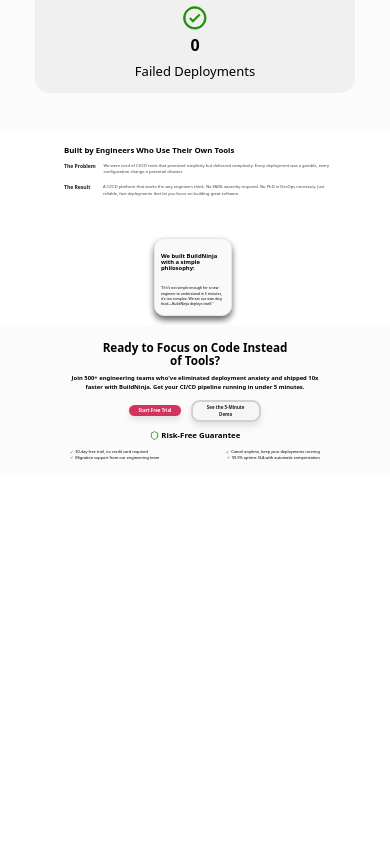
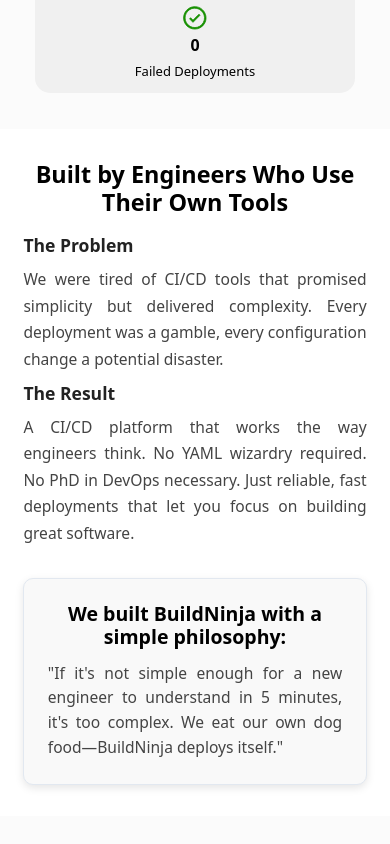
Before and after one commit to chiragbitoni/buildninja-website, a Next.js app: page / in a window 390 px wide. Shown: the part 4200-5044 px from the top of the page. Before the commit the page ends 4676 px from the top, so only its background shows below. Built offline with nearby package versions, Linux system fonts and the light colour scheme.

Commit message:
Hero-Seventh and Hero-Eight

```diff
--- a/src/app/components/Home/Sections/Eighth/Eighth.css
+++ b/src/app/components/Home/Sections/Eighth/Eighth.css
@@ -1,11 +1,11 @@
 .eighthSection {
     display: flex;
     align-items: center;
-    justify-content: space-between;
+    justify-content: center;
     width: 100vw;
     max-width: 100%;
     height: auto;
-    padding: 2vw 10vw 4vw 10vw;
+    padding: 4vw 10vw;
     background: #FBFBFB;
     box-sizing: border-box;
     position: relative;
@@ -22,34 +22,31 @@
 }
 
 .eighthContent {
-    flex: 1 1 55%;
+    flex: 1;
     z-index: 2;
 }
 
 .eighthTitle {
     text-align: center;
-    font-size: 3.0vw;
-     margin: 2vw 16vw;
+    font-size: 2.5vw;
+    margin: 2vw 16vw;
     font-weight: 600;
-    line-height: 1.1;
+    line-height: 1.2;
 }
 
-.eightSubTitle{
+.eightSubTitle {
     text-align: center;
-    font-size: 1.5vw;
+    font-size: 1.4vw;
     font-weight: 600;
-    margin:0 8vw 2vw 8vw;
-    /* margin-bottom: 2vw; */
+    margin: 0 8vw 2vw 8vw;
 }
 
-.eighth-inner-grid{
-    justify-self: center;
+.eighth-inner-grid {
     display: flex;
     align-items: center;
-    gap: 0.5vw;
     justify-content: center;
+    gap: 1vw;
 }
-
 
 .eightPrimaryBtn {
     display: inline-block;
@@ -60,8 +57,9 @@
     padding: 0.6vw 2.4vw;
     border-radius: 2.2vw;
     text-decoration: none;
+    border: none;
     box-shadow: 0 4px 6px rgba(0, 0, 0, 0.1);
-    margin-right: 1vw;
+    cursor: pointer;
 }
 
 .eightPrimaryBtn:hover {
@@ -71,69 +69,216 @@
 .eightDemoBtn {
     display: inline-block;
     background: #f6f6f6;
-    width: 18vw;
     color: #202226;
     font-weight: 700;
     font-size: 1.15vw;
     padding: 0.6vw 2.4vw;
     border-radius: 2.2vw;
-    text-decoration: none;
     border: 2px solid #d1d1d1;
+    box-shadow: 0 4px 6px rgba(0, 0, 0, 0.1);
+    cursor: pointer;
     transition: border 0.19s;
-    box-shadow: 0 4px 6px rgba(0, 0, 0, 0.1);
-    margin-left: 1vw;
 }
 
 .eightDemoBtn:hover {
     background: #fff;
 }
 
-.eighthSecondTitleContainer{
-    justify-self: center;
+.eighthSecondTitleContainer {
     display: flex;
     align-items: center;
-    gap: 0.5vw;
     justify-content: center;
-    margin: 2vw 0 2vw 0;
+    gap: 0.8vw;
+    margin: 3vw 0 2vw 0;
 }
 
-.eightSecondTitleIcon{
-    height:2.5vw;
-    width: 2.5vw;
+.eightSecondTitleIcon {
+    height: 2.8vw;
+    width: 2.8vw;
 }
 
-.eightSecondTitle{
+.eightSecondTitle {
     text-align: center;
     font-size: 2vw;
     font-weight: 600;
 }
 
+.eightListGrid {
+    display: flex;
+    flex-wrap: wrap;
+    justify-content: space-between;
+    gap: 1.5vw;
+    margin: 0 8vw;
+}
+
 .eightListContainer {
-    margin:0 8vw;
-  display: flex;
-  align-items: center;
-  gap: 0.5vw;
-  box-sizing: border-box;
+    display: flex;
+    align-items: center;
+    gap: 1vw;
+    box-sizing: border-box;
+    flex: 1 1 45%;
+}
+
+.eightListContainer.rightAlign {
+    justify-content: flex-end;
+    text-align: right;
 }
 
 .eightTickIcon {
-  height: 0.8vw;
-  width: 0.8vw;
-}
-
-.eightListGrid {
-  display: flex;
-  flex-wrap: wrap;
-  justify-content: space-between;
+    height: 1.3vw;
+    width: 1.3vw;
 }
 
 .eighthList {
-  list-style-type: none;
-  font-size: 1vw;
-  margin: 0;
+    list-style-type: none;
+    font-size: 1.2vw;
+    margin: 0;
+    color: #222;
 }
 
-.eightListContainer.rightAlign {
-  justify-content: flex-end;
-  text-align: right;
+@media (max-width: 600px) {
+    .eighthSection {
+        padding: 10vw 6vw;
+    }
+
+    .eighthTitle {
+        font-size: 6vw;
+        margin: 4vw 0;
+        line-height: 1.3;
+    }
+
+    .eightSubTitle {
+        font-size: 3vw;
+        margin: 0 4vw 6vw 4vw;
+    }
+
+    .eighth-inner-grid {
+        flex-direction: column;
+        gap: 4vw;
+    }
+
+    .eightPrimaryBtn,
+    .eightDemoBtn {
+        border-radius: 6vw;
+        text-align: center;
+        font-size: 2.5vw;
+        padding: 1vw 8vw;
+    }
+
+    .eighthSecondTitleContainer {
+        flex-direction: column;
+        gap: 2vw;
+        margin: 6vw 0 4vw 0;
+    }
+
+    .eightSecondTitleIcon {
+        height: 8vw;
+        width: 8vw;
+    }
+
+    .eightSecondTitle {
+        font-size: 4vw;
+    }
+
+    .eightListGrid {
+        flex-direction: column;
+        gap: 5vw;
+        margin: 0;
+    }
+
+    .eightListContainer,
+    .eightListContainer.rightAlign {
+        justify-content: flex-start;
+        text-align: left;
+    }
+
+    .eightTickIcon {
+        height: 4vw;
+        width: 4vw;
+    }
+
+    .eighthList {
+        font-size: 3vw;
+        line-height: 1.5;
+    }
 }
+
+@media (min-width: 601px) and (max-width: 1024px) {
+    .eighthSection {
+        padding: 6vw 8vw;
+    }
+
+    .eighthTitle {
+        font-size: 4vw;
+        margin: 2vw 0;
+    }
+
+    .eightSubTitle {
+        font-size: 2.6vw;
+        margin: 5vw 0 3vw 0;
+    }
+
+    .eightPrimaryBtn,
+    .eightDemoBtn {
+        margin-top: 2vw;
+        font-size: 2.3vw;
+        padding: 1.4vw 4vw;
+        border-radius: 4vw;
+    }
+
+    .eightSecondTitleIcon {
+        height: 4.5vw;
+        width: 4.5vw;
+        margin-top: 2vw;
+    }
+
+    .eightSecondTitle {
+        margin-top: 2vw;
+        font-size: 3vw;
+    }
+
+    .eightListGrid {
+        justify-content: center;
+        gap: 3vw;
+    }
+
+    .eightListContainer {
+        flex: 1 1 45%;
+        justify-content: flex-start;
+        gap: 1.5vw;
+    }
+
+    .eightTickIcon {
+        height: 3vw;
+        width: 3vw;
+    }
+
+    .eighthList {
+        text-align: left;
+        font-size: 2vw;
+        line-height: 1.5;
+    }
+}
+
+@media (min-width: 1280px) {
+    .eighthTitle {
+        font-size: 2.2vw;
+    }
+
+    .eightSubTitle {
+        font-size: 1.3vw;
+    }
+
+    .eightSecondTitle {
+        font-size: 1.8vw;
+    }
+
+    .eightTickIcon {
+        height: 1vw;
+        width: 1vw;
+    }
+
+    .eighthList {
+        font-size: 1.1vw;
+    }
+}
--- a/src/app/components/Home/Sections/Seventh/Seventh.css
+++ b/src/app/components/Home/Sections/Seventh/Seventh.css
@@ -1,11 +1,11 @@
 .seventhSection {
     display: flex;
     align-items: center;
-    justify-content: space-between;
+    justify-content: center;
     width: 100vw;
     max-width: 100%;
     height: auto;
-    padding: 2vw 12vw 0vw 14vw;
+    padding: 3vw 10vw;
     background: #FFFFFF;
     box-sizing: border-box;
     position: relative;
@@ -22,44 +22,29 @@
 }
 
 .seventhContent {
-    flex: 1 1 55%;
+    flex: 1;
     z-index: 2;
 }
 
 .seventhTitle {
-    font-size: 2.0vw;
+    font-size: 2vw;
     margin-bottom: 2vw;
     font-weight: 600;
-    line-height: 1.1;
+    line-height: 1.2;
 }
 
 .seventh-simple-grid {
     display: grid;
-    grid-template-columns: 1fr;
-    gap: 2rem;
-    margin: 2.4vw;
-}
-
-@media (min-width: 768px) {
-    .seventh-simple-grid {
-        grid-template-columns: repeat(2, 1fr);
-    }
-}
-
-.seventh-simple-box:nth-child(2) {
-    justify-items: right;
-}
-
-@media (max-width: 768px) {
-    .seventh-simple-box:nth-child(2) {
-        justify-items: center;
-    }
+    grid-template-columns: 1fr 1fr;
+    gap: 3vw;
+    align-items: start;
 }
 
 .seventh-simple-box {
     align-items: center;
 }
 
+/* Problem / Result section */
 .pr-block {
     margin-bottom: 2vw;
 }
@@ -86,24 +71,138 @@
     flex: 1;
 }
 
+/* Card section */
 .approachContainer {
-    margin-right: 3vw;
     background-color: #F9F9F9;
-    height: 20vw;
-    width: 20vw;
+    height: auto;
+    width: 100%;
     border: 1px solid #e2e8f0;
     border-radius: 10px;
-    box-shadow: 0 4px 6px rgba(0, 0, 0, 0.6);
-    padding: 1.5vw;
+    box-shadow: 0 4px 10px rgba(0, 0, 0, 0.15);
+    padding: 2vw;
 }
 
 .seventhCardTitle {
     font-size: 1.5vw;
     font-weight: 600;
-    margin: 2vw 0 3.5vw 0;
-    line-height: 1.1;
+    margin-bottom: 1.5vw;
+    line-height: 1.2;
 }
 
 .seventhCardDescription {
-    font-size: 0.9vw;
+    font-size: 1vw;
+    color: #444;
+    line-height: 1.6;
 }
+
+@media (max-width: 600px) {
+    .seventhSection {
+        padding: 8vw 6vw;
+        flex-direction: column;
+    }
+
+    .seventhTitle {
+        font-size: 6vw;
+        margin-bottom: 4vw;
+        text-align: center;
+    }
+
+    .seventh-simple-grid {
+        grid-template-columns: 1fr;
+        gap: 6vw;
+        margin: 0;
+    }
+
+    .pr-row {
+        flex-direction: column;
+        gap: 2vw;
+    }
+
+    .pr-title {
+        font-size: 4.5vw;
+        min-width: auto;
+        text-align: center;
+    }
+
+    .pr-text {
+        font-size: 4vw;
+        text-align: justify;
+    }
+
+    .approachContainer {
+        width: 100%;
+        padding: 6vw;
+        box-shadow: 0 3px 8px rgba(0, 0, 0, 0.1);
+    }
+
+    .seventhCardTitle {
+        font-size: 5vw;
+        text-align: center;
+        margin-bottom: 3vw;
+    }
+
+    .seventhCardDescription {
+        font-size: 4vw;
+        text-align: justify;
+    }
+}
+
+@media (min-width: 601px) and (max-width: 1024px) {
+    .seventhSection {
+        padding: 6vw 8vw;
+    }
+
+    .seventhTitle {
+        font-size: 3.5vw;
+        text-align: left;
+    }
+
+    .seventh-simple-grid {
+        grid-template-columns: 1fr;
+        gap: 4vw;
+    }
+
+    .pr-title {
+        font-size: 2.5vw;
+    }
+
+    .pr-text {
+        font-size: 2.2vw;
+    }
+
+    .approachContainer {
+        width: 80%;
+        margin: 0 auto;
+        padding: 3vw;
+    }
+
+    .seventhCardTitle {
+        font-size: 3vw;
+    }
+
+    .seventhCardDescription {
+        font-size: 2vw;
+    }
+}
+
+@media (min-width: 1280px) {
+    .seventhTitle {
+        font-size: 1.8vw;
+    }
+
+    .pr-title {
+        font-size: 1.2vw;
+    }
+
+    .pr-text {
+        font-size: 1vw;
+    }
+
+    .seventhCardTitle {
+        font-size: 1.3vw;
+    }
+
+    .seventhCardDescription {
+        font-size: 0.9vw;
+    }
+}
```
